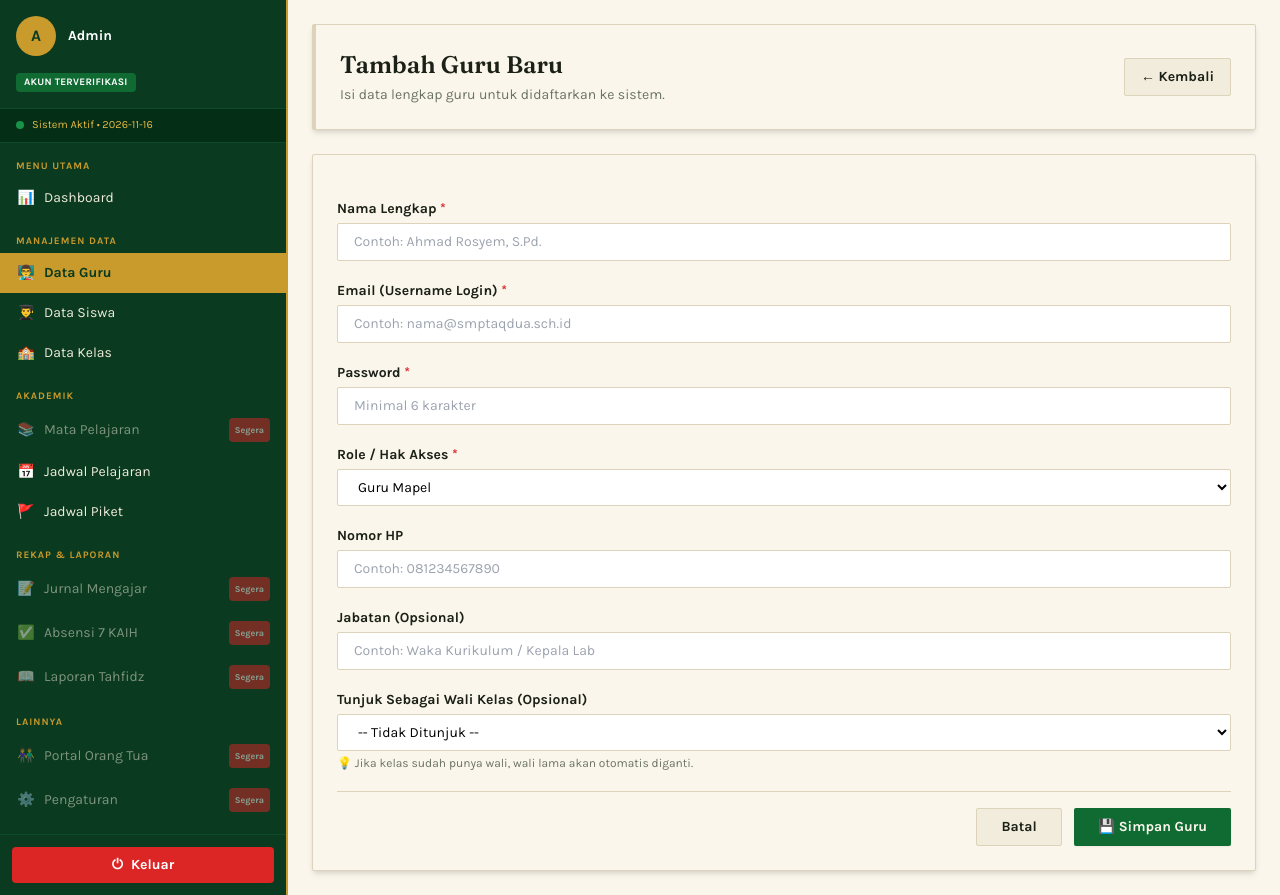
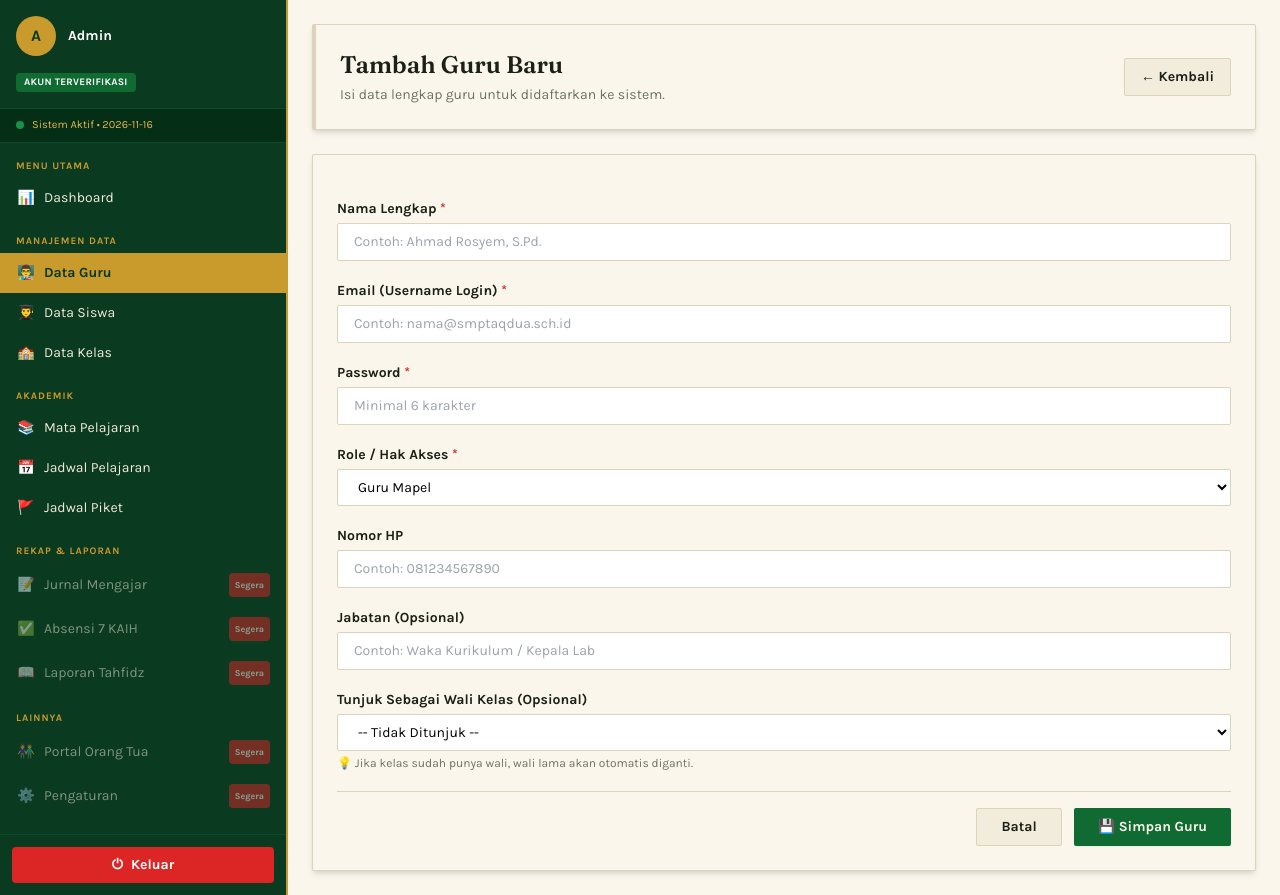
Before and after one commit to smptakhassus2-web/sistem-tkhassus-jurnal, a Laravel app: page /admin/guru/create in a window 1280 px wide. Run offline with Laravel 12, Linux system fonts and the light colour scheme; tables that the repository leaves empty hold one stand-in row (values such as "Sample post"); parts of the project's set-up code (start-up, migrations or seed data) failed here and were passed over; some libraries are stand-ins or nearby versions.

Commit message:
fix: ubah menu Mata Pelajaran menjadi link aktif di sidebar

```diff
--- a/resources/views/layouts/admin.blade.php
+++ b/resources/views/layouts/admin.blade.php
@@ -100,11 +100,12 @@
             {{-- ===== AKADEMIK ===== --}}
             <p class="text-[10px] text-gold-500 uppercase font-bold mb-1 mt-4 px-4 tracking-widest">Akademik</p>
 
-            <span class="flex items-center gap-2 px-4 py-2.5 text-sm whitespace-nowrap text-paper-dim opacity-50 cursor-not-allowed">
-                <span class="w-5 text-center flex-shrink-0">📚</span>
-                <span class="flex-1">Mata Pelajaran</span>
-                <span class="text-[9px] bg-red-600 text-white px-1.5 py-0.5 rounded font-bold flex-shrink-0">Segera</span>
-            </span>
+            <a href="{{ route('admin.mapel.index') }}"
+                class="flex items-center gap-2 px-4 py-2.5 text-sm whitespace-nowrap transition
+                       {{ request()->routeIs('admin.mapel.*') ? 'bg-gold-500 text-green-900 font-bold' : 'text-paper-dim hover:bg-green-800 hover:text-white' }}">
+            <span class="w-5 text-center flex-shrink-0">📚</span>
+            <span class="flex-1">Mata Pelajaran</span>
+            </a>
 
             <a href="{{ route('admin.jadwal.index') }}"
                class="flex items-center gap-2 px-4 py-2.5 text-sm whitespace-nowrap transition
```
